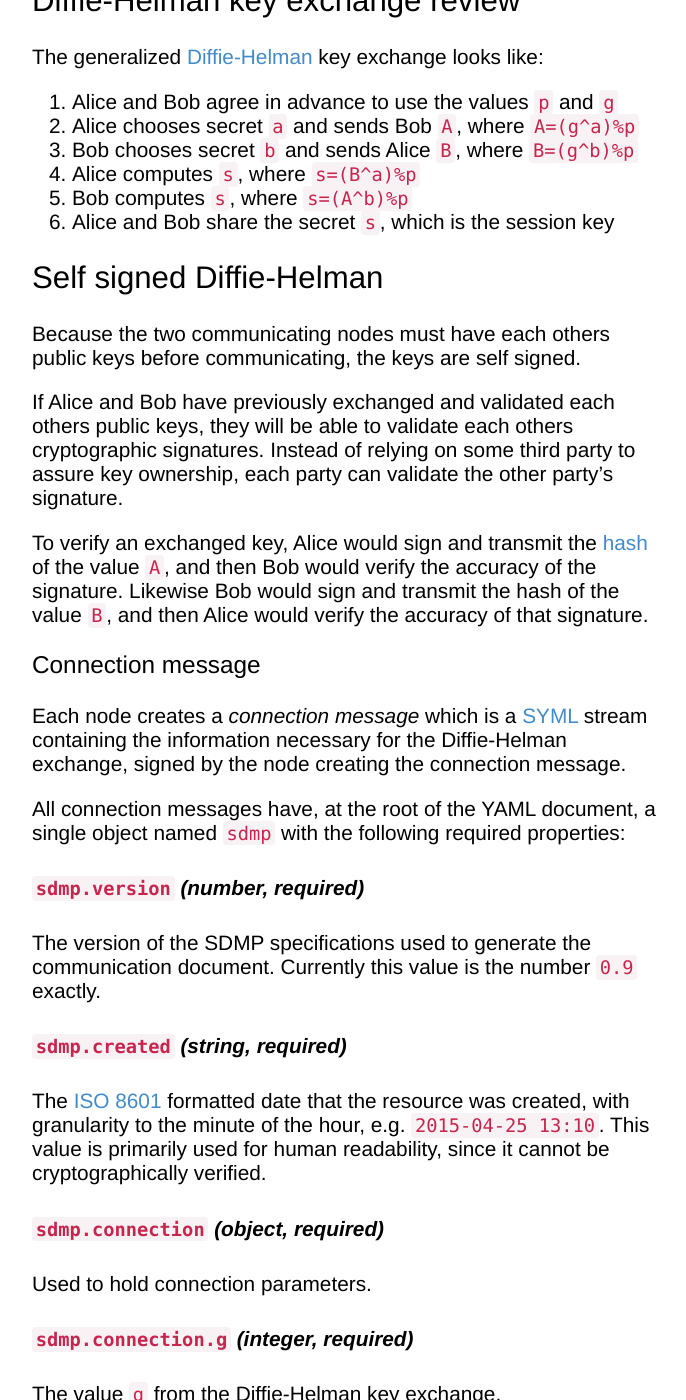
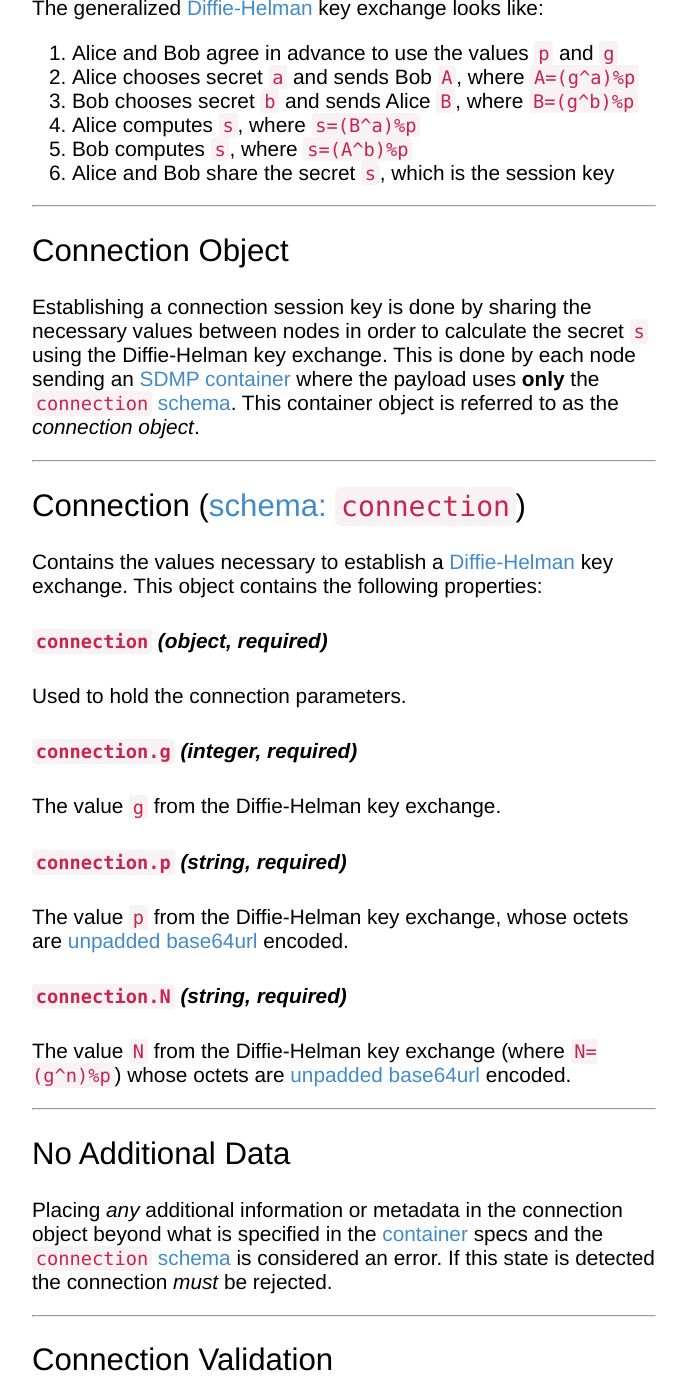
Before and after one commit to sdmp/sdmp.github.io, a Jekyll site: the page built from docs/session/index.md, in a window 1280 px wide and 1400 px high, scrolled down 602 px. Shown: the whole window, without its empty margins (296-982 px from the left). Built offline with Jekyll 4.4.1, drawn with Linux system fonts in a browser that asks for light colours; some of the changed text lies outside the part shown.

Commit message:
Updating session key specs to use container object.

```diff
--- a/docs/session/index.md
+++ b/docs/session/index.md
@@ -5,15 +5,16 @@ subtitle: Establishing a session key for network communications.
 ---
 
 
-Using the same encryption key for all messages has a fundamental problem: if the key
-is ever compromised, all previous messages may be decrypted. This problem is well
-known, and is sometimes referred to as the problem of [forward secrecy][w_forward].
+In order to establish perfect [forward secrecy][w_forward], the SDMP requires the
+use of the [Diffie-Helman][w_diffiehelman] key exchange as the way to establish a
+session key for a connection.
 
-Arguably, one of the most well known solution to this problem is the [Diffie-Helman][w_diffiehelman]
-key exchange. A method for establishing a network session key using the Diffie-Helman exchange
-is specified, and is suggested as the primary mechanism for establishing session keys.
+You can [read here](http://sdmp.github.io/papers/diffie-helman/) for a discussion
+in greater detail of why the Diffie-Helman key exchange is used.
 
-## Diffie-Helman key exchange review
+---
+
+## Review: Diffie-Helman Key Exchange
 
 The generalized [Diffie-Helman][w_diffiehelman] key exchange looks like:
 
@@ -24,95 +25,85 @@ The generalized [Diffie-Helman][w_diffiehelman] key exchange looks like:
 5. Bob computes `s`, where `s=(A^b)%p`
 6. Alice and Bob share the secret `s`, which is the session key
 
-## Self signed Diffie-Helman
+---
 
-Because the two communicating nodes must have each others public keys before
-communicating, the keys are self signed.
+## Connection Object
 
-If Alice and Bob have previously exchanged and validated each others public keys, they
-will be able to validate each others cryptographic signatures. Instead of relying on
-some third party to assure key ownership, each party can validate the other party's
-signature.
+Establishing a connection session key is done by sharing the necessary values between
+nodes in order to calculate the secret `s` using the Diffie-Helman key exchange. This
+is done by each node sending an [SDMP container](../container/) where the payload
+uses **only** the [`connection` schema](#connection). This container object is
+referred to as the *connection object*.
 
-To verify an exchanged key, Alice would sign and transmit the [hash](../cryptography) of
-the value `A`, and then Bob would verify the accuracy of the signature. Likewise Bob would
-sign and transmit the hash of the value `B`, and then Alice would verify the accuracy
-of that signature.
+---
 
-### Connection message
+## Connection ([schema: `connection`][schema_connection])
 
-Each node creates a *connection message* which is a [SYML][syml] stream containing
-the information necessary for the Diffie-Helman exchange, signed by the node
-creating the connection message.
+Contains the values necessary to establish a [Diffie-Helman][w_diffiehelman] key exchange.
+This object contains the following properties:
 
-All connection messages have, at the root of the YAML document, a single object
-named `sdmp` with the following required properties:
+###### `connection` *(object, required)*
 
-###### `sdmp.version` *(number, required)*
+Used to hold the connection parameters.
 
-The version of the SDMP specifications used to generate the communication document. Currently
-this value is the number `0.9` exactly.
-
-###### `sdmp.created` *(string, required)*
-
-The [ISO 8601][w_iso8601] formatted date that the resource was created, with granularity to the
-minute of the hour, e.g. `2015-04-25 13:10`. This value is primarily used for human readability,
-since it cannot be cryptographically verified.
-
-###### `sdmp.connection` *(object, required)*
-
-Used to hold connection parameters.
-
-###### `sdmp.connection.g` *(integer, required)*
+###### `connection.g` *(integer, required)*
 
 The value `g` from the Diffie-Helman key exchange.
 
-###### `sdmp.connection.p` *(binary, required)*
+###### `connection.p` *(string, required)*
 
-The [binary encoded][yaml_binary] value `p` from the Diffie-Helman key exchange.
+The value `p` from the Diffie-Helman key exchange, whose octets are
+[unpadded base64url](https://tools.ietf.org/html/rfc4648#section-5) encoded.
 
-###### `sdmp.connection.N` *(binary, required)*
+###### `connection.N` *(string, required)*
 
-The [binary encoded][yaml_binary] value `N` from the Diffie-Helman key exchange,
-where `N=(g^n)%p`.
+The value `N` from the Diffie-Helman key exchange (where `N=(g^n)%p`) whose octets are
+[unpadded base64url](https://tools.ietf.org/html/rfc4648#section-5) encoded.
 
-### No additional data
+---
 
-Placing any additional information or metadata in the connection message--in particular
-information which could identify the node creating the message--is considered an error.
+## No Additional Data
 
-If this state is detected the connection must not be used.
+Placing *any* additional information or metadata in the connection object beyond what
+is specified in the [container](../container/) specs and the [`connection` schema][schema_connection]
+is considered an error. If this state is detected the connection *must* be rejected.
 
-### Connection message validation
+---
 
-When a node receives a connection message, if the following circumstances are detected the
-connection must not be used:
+## Connection Validation
 
-* If the connection message cannot be decrypted by the receiving node.
-* If the node cannot verify the signature in the message for any reason, including but not limited to:
+When a node receives a connection object, if the following circumstances are detected the
+connection *must* be rejected:
+
+* If the node cannot verify the signature in the object for any reason, including but not limited to:
 	- malformed data,
 	- an improperly generated signature,
-	- the node does not have the public key of the node which generated the message.
+	- the node does not have the public key of the node which generated the object.
 * If the receiving node does not accept the values of `g`, `p`, or `N` for any reason.
 
-### Connection dropping
+---
 
-When dropping or refusing a connection during connection message validation, it is not
+## Connection dropping
+
+When dropping or refusing a connection during connection object validation, it is *not*
 permitted that the node transmit any information concerning the cause of the drop.
 
-### Network traffic
+---
 
-After both nodes have exchanged connection messages, they have the necessary information to calculate
-the shared session key and to verify the signature of the message.
+## Network traffic
 
-After this point, all connection network traffic must be encrypted using this established key.
+After both nodes have exchanged connection containers, they have the necessary information to
+calculate the shared session key. After this point, all connection network traffic must be
+encrypted using this established key.
 
-### Transmitting data
+---
+
+## Transmitting data
 
 The following ordered steps must be performed prior to transmitting any data across the network:
 
-1. The data is compressed using the [DEFLATE][deflate] algorithm specified in [RFC 1951][rfc1951].
-2. The compressed data must be [zero-byte padded](../cryptography) to the nearest 256 bytes.
+1. The data must be compressed using the [DEFLATE][deflate] algorithm specified in [RFC 1951][rfc1951].
+2. The compressed data must be [zero-byte padded](../cryptography.) to the nearest **256 bytes**.
 3. The compressed and padded data must be encrypted using the calculated session key.
 
 Received data follows the reverse of those steps.
@@ -120,8 +111,6 @@ Received data follows the reverse of those steps.
 
 [w_diffiehelman]: https://en.wikipedia.org/wiki/Diffie%E2%80%93Hellman_key_exchange
 [w_forward]: https://en.wikipedia.org/wiki/Forward_secrecy
-[w_iso8601]: https://en.wikipedia.org/wiki/ISO_8601
-[yaml_binary]: http://yaml.org/type/binary.html
-[syml]: http://github.com/sdmp/signed-yaml
 [deflate]: https://en.wikipedia.org/wiki/DEFLATE
 [rfc1951]: https://www.ietf.org/rfc/rfc1951.txt
+[schema_connection]: https://github.com/sdmp/sdmp-schema/blob/master/schemas/connection.json
```
Also changed, not shown: index.md (+7 -7 lines).
